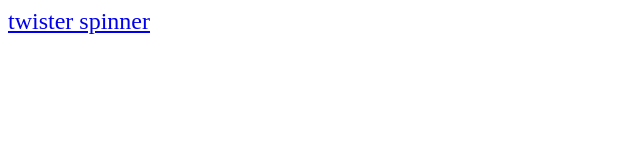
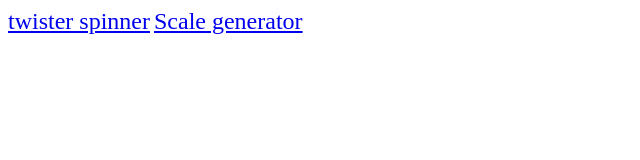
Before and after one commit to octo-badger/fun, a plain HTML site: page index.html in a window 1280 px wide. Shown: the whole page, without its empty margins (0-640 px from the left). Drawn offline with Linux system fonts and the light colour scheme.

Commit message:
Added random scale generator links / info

```diff
--- a/index.html
+++ b/index.html
@@ -9,6 +9,7 @@
     <body>
         <div>
             <a href="twister-spinner.htm">twister spinner</a>
+            <a href="random-scale.htm">Scale generator</a>
         </div>
     </body>
 <html>
```
Also changed, not shown: README.md.
